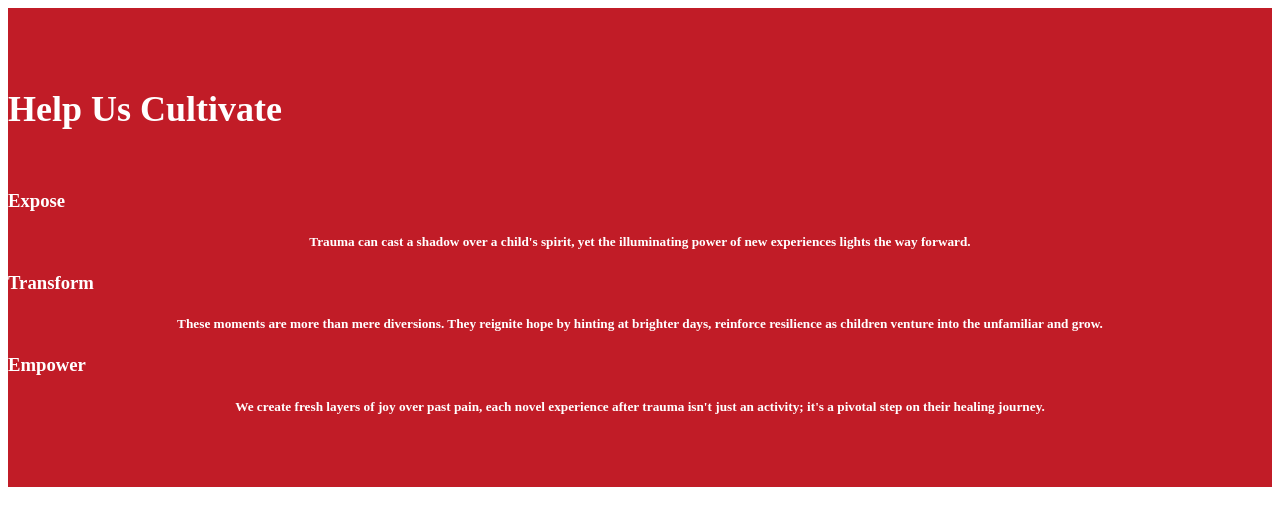
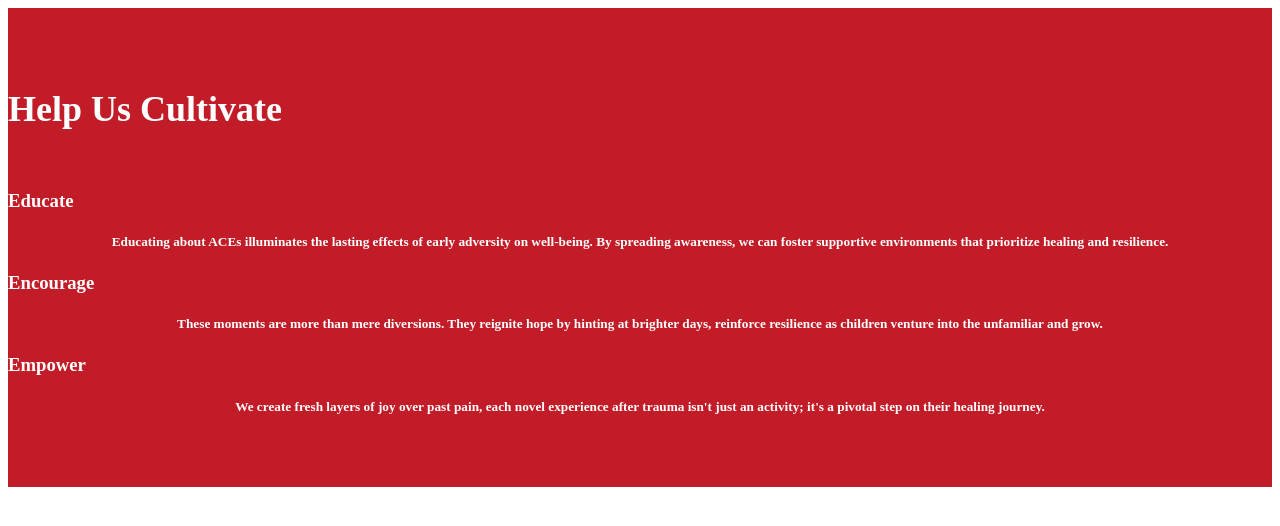
Before and after one commit to Jsmithseo/WatchMeGrowV2, a Next.js app: page /components/ThreeColumnLayout in a window 1280 px wide. Shown: the top 526 px of the page. Built offline with nearby package versions, Linux system fonts and the light colour scheme.

Commit message:
changed the three up on the home page

```diff
--- a/pages/components/ThreeColumnLayout.js
+++ b/pages/components/ThreeColumnLayout.js
@@ -28,14 +28,13 @@ const ThreeColumnLayout = () => {
         <Row className="text-center">
           <h2 style={heading}>Help Us Cultivate</h2>
           <Col md="4" sm="12">
-            <h3 className="dummy-box">Expose</h3>
+            <h3 className="dummy-box">Educate</h3>
             <h5 style={paragraphStyle}>
-              Trauma can cast a shadow over a child's spirit, yet the
-              illuminating power of new experiences lights the way forward.
+            Educating about ACEs illuminates the lasting effects of early adversity on well-being. By spreading awareness, we can foster supportive environments that prioritize healing and resilience.
             </h5>
           </Col>
           <Col md="4" sm="12">
-            <h3 className="dummy-box">Transform</h3>
+            <h3 className="dummy-box">Encourage</h3>
             <h5 style={paragraphStyle}>
               These moments are more than mere diversions. They reignite hope by
               hinting at brighter days, reinforce resilience as children venture
```
